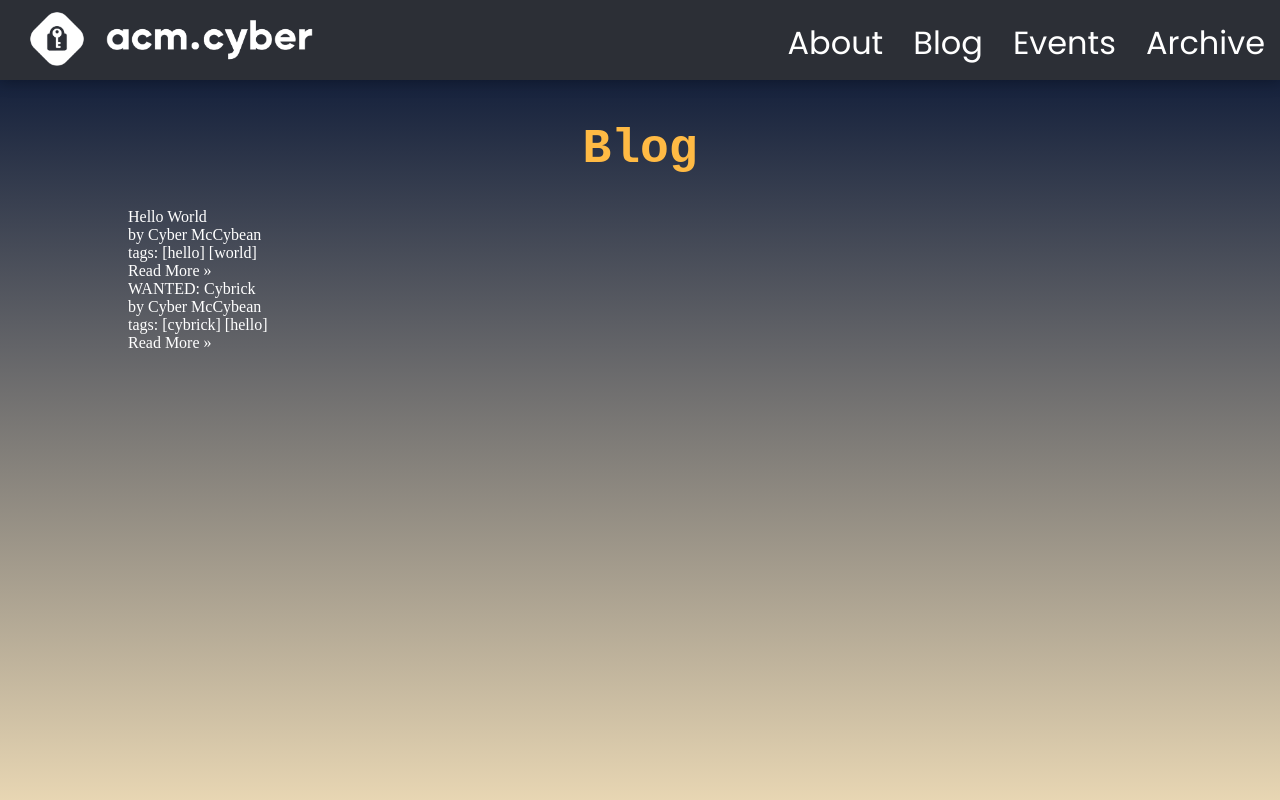
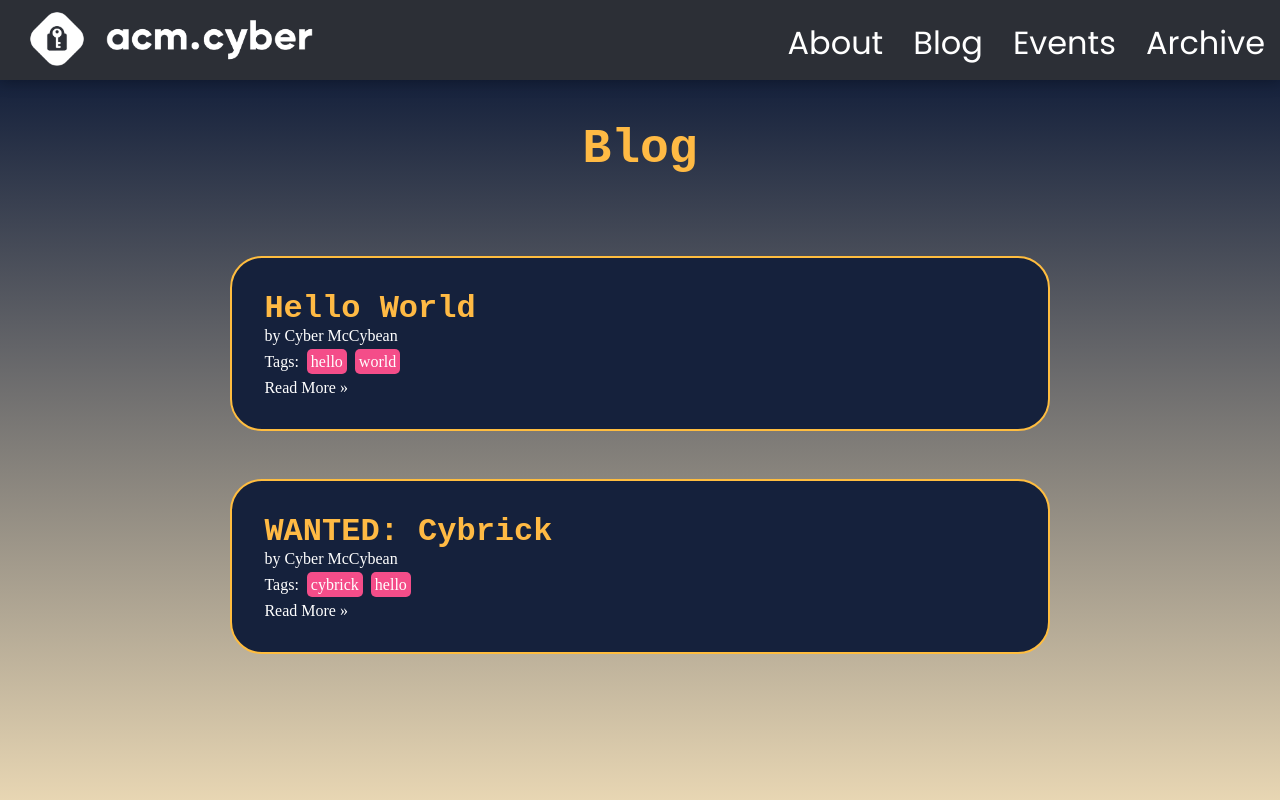
Before and after one commit to uclaacm/acmcyber.com, a Next.js app: page /blog in a window 1280 px wide. Shown: the top 800 px of the page. Built offline with nearby package versions, Linux system fonts and the light colour scheme; a web font is replaced by a local one.

Commit message:
made blog cards

```diff
--- a/pages/blog.tsx
+++ b/pages/blog.tsx
@@ -1,6 +1,7 @@
 import { getPostIds, getPostMetadata, PostData } from "@/utils/BlogPostData";
 import Head from "next/head";
 import Link from "next/link";
+import styles from "../styles/Blog.module.scss";
 
 export async function getStaticProps() {
   return {
@@ -30,10 +31,15 @@ export default function Blog({
       <h1>Blog</h1>
       {posts.map((post) => {
         return (
-          <div key={post.id}>
-            <p>{post.title}</p>
+          <div className={styles.blogPost} key={post.id}>
+            <h3>{post.title}</h3>
             <p>by {post.authors.join(", ")}</p>
-            <p>tags: {post.tags.map((x) => `[${x}]`).join(" ")}</p>
+            <p className={styles.tags}>
+              Tags:{" "}
+              {post.tags.map((x) => (
+                <span className={styles.tag}>{x}</span>
+              ))}
+            </p>
             <Link href={`/blog/${post.id}`}>Read More &raquo;</Link>
           </div>
         );
--- a/styles/Blog.module.scss
+++ b/styles/Blog.module.scss
@@ -0,0 +1,23 @@
+.blogPost {
+  background-color: #15213c;
+  padding: 2rem;
+  margin: 3rem auto;
+  width: 80%;
+  border: 2px solid #ffbd3f;
+  border-radius: 2rem;
+
+  h3 {
+    font-size: 2rem;
+  }
+
+  .tags {
+    padding: 0.5rem 0;
+  }
+
+  .tag {
+    background-color: #f44d89;
+    margin: 0.25rem;
+    padding: 0.25rem;
+    border-radius: 5px;
+  }
+}
```
